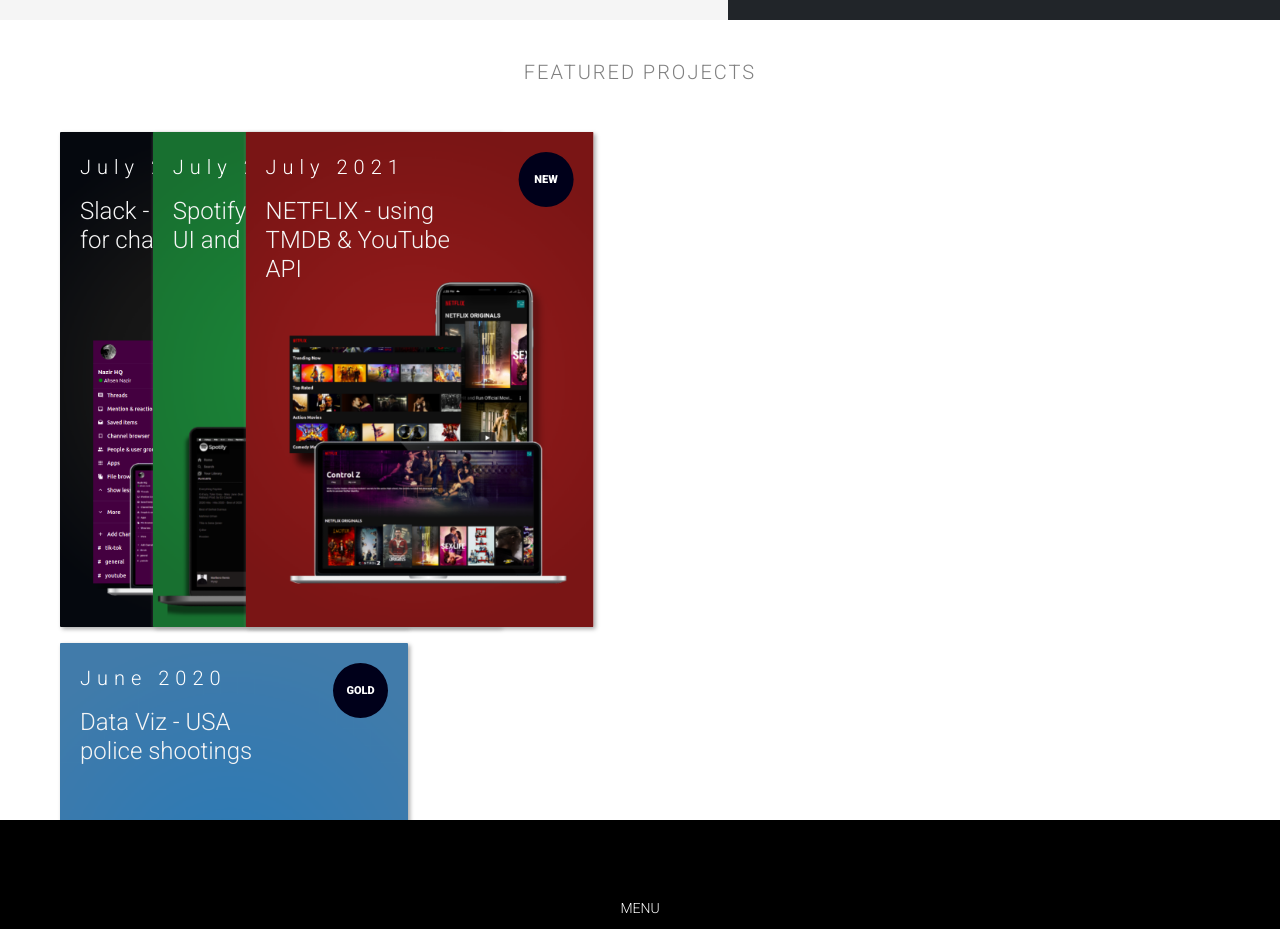
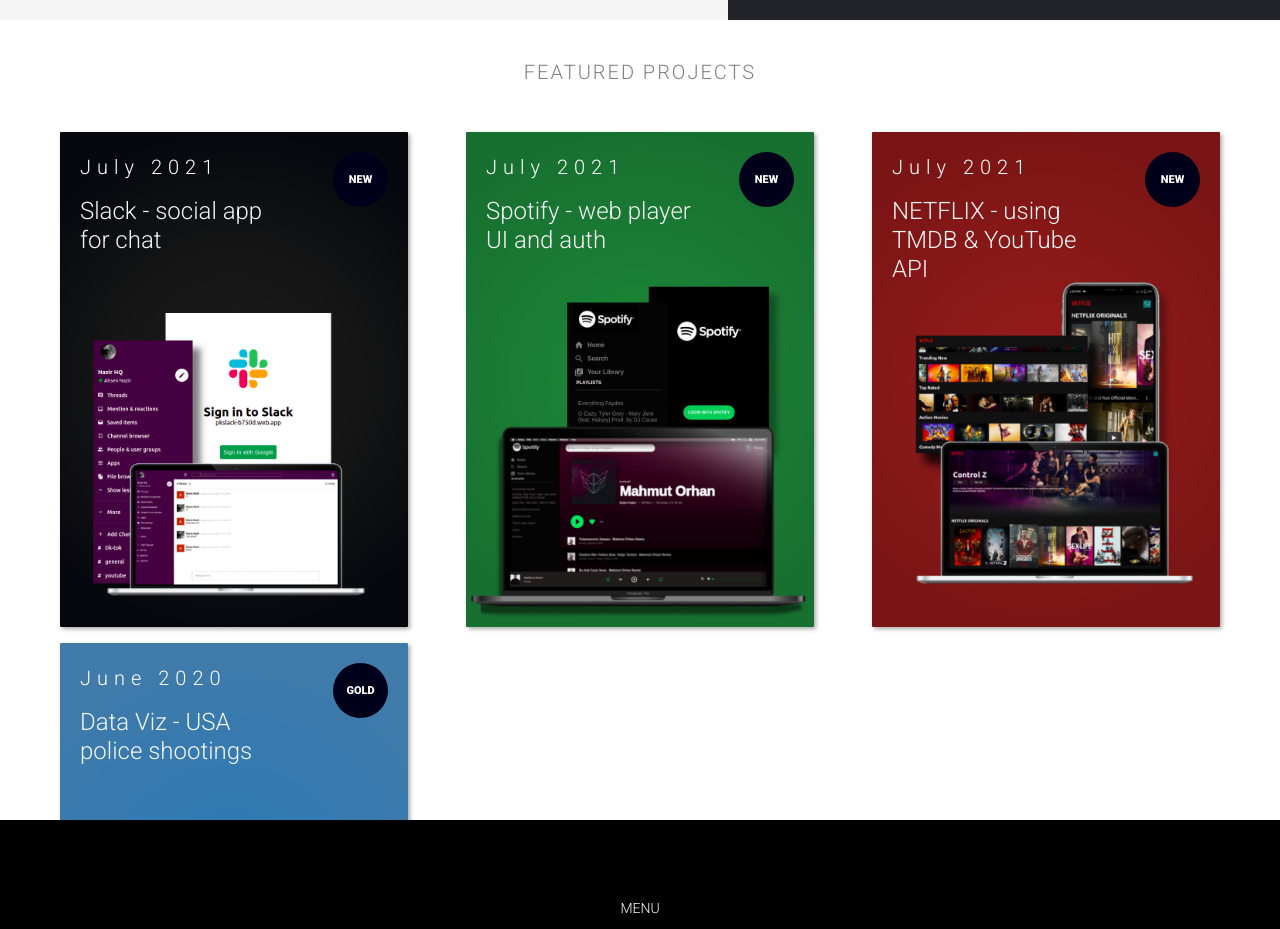
Before and after one commit to acen20/react-portfolio, a React (Create React App) app: page / in a window 1280 px wide. Shown: the part 780-1709 px from the top of the page. Built offline with nearby package versions, Linux system fonts and the light colour scheme.

Commit message:
Routine push

```diff
--- a/src/Projects.css
+++ b/src/Projects.css
@@ -15,15 +15,6 @@
   color: whitesmoke;
   border-radius: 1px;
   box-shadow: 2px 2px 4px darkgray;
-}
-
-.project-container:nth-child(2) {
-  transform: translateX(-90%);
-}
-.project-container:nth-child(3) {
-  transform: translateX(-180%);
-}
-.display-project {
 }
 
 .project-duration-bgdark {
```
